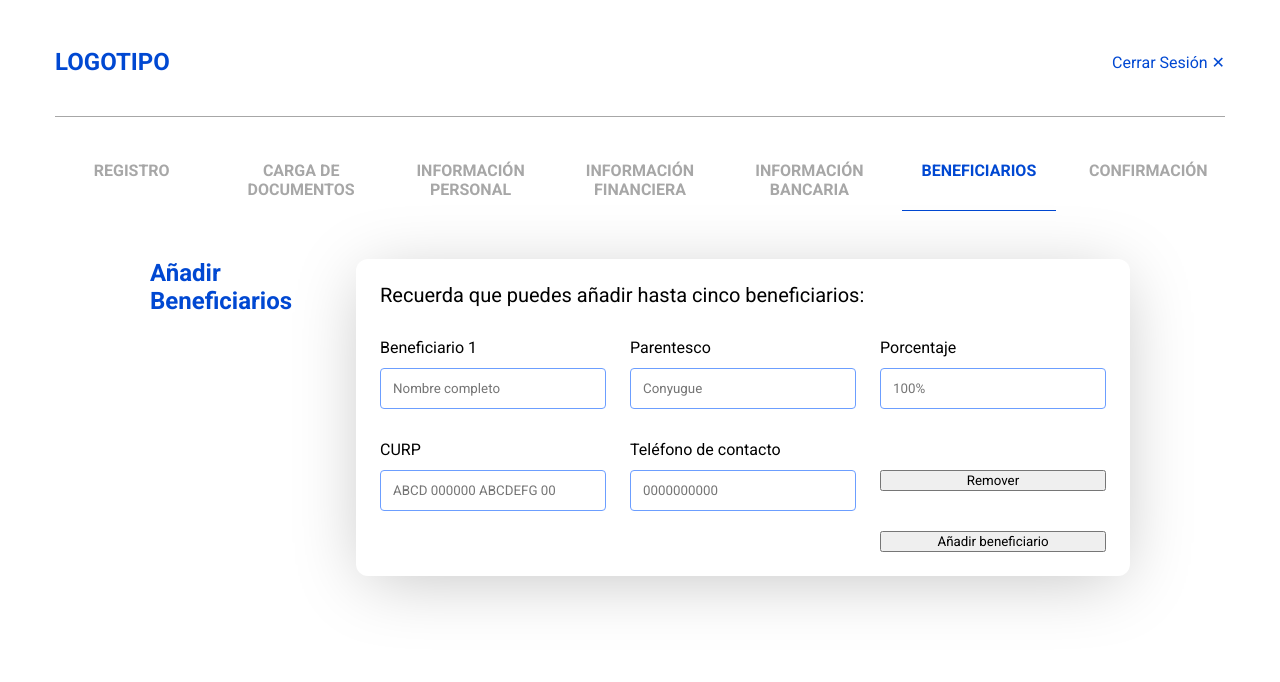
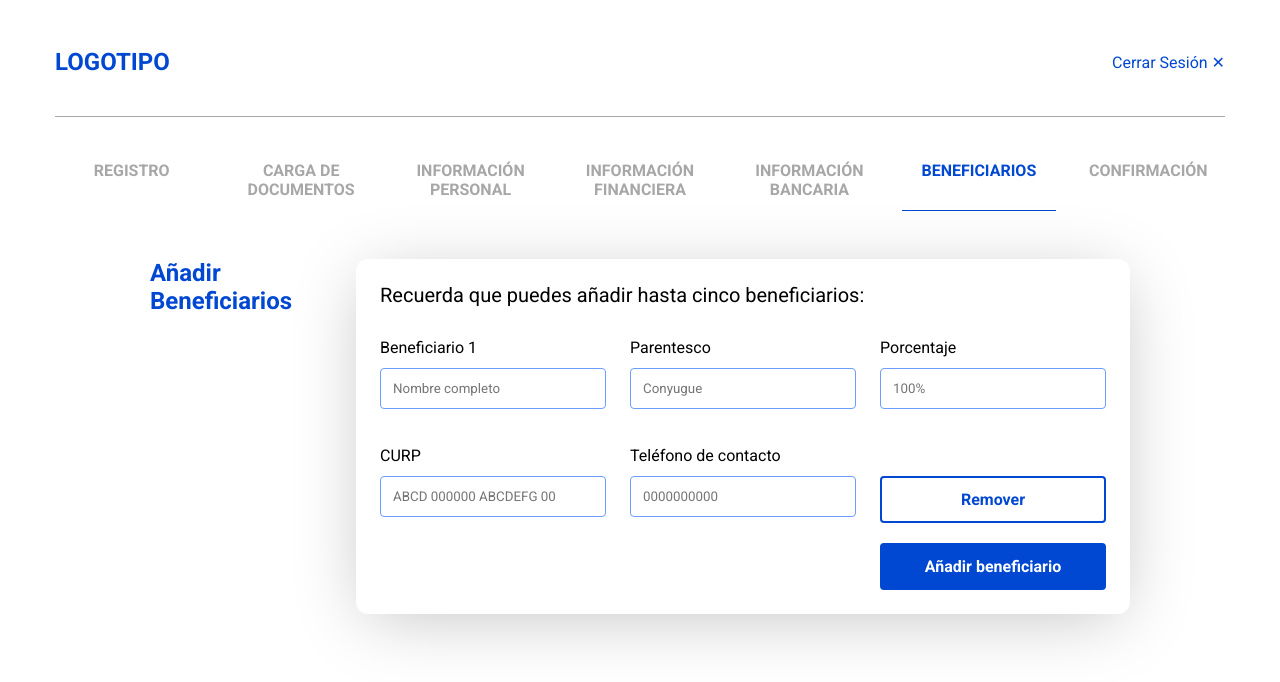
Before and after one commit to OscarAguilarL/prueba-web-trainee-columbus, a React (Vite) app: page / in a window 1280 px wide. Shown: the top 682 px of the page. Built offline with nearby package versions, Linux system fonts and the light colour scheme.

Commit message:
Create button component

```diff
--- a/src/components/Beneficiary.tsx
+++ b/src/components/Beneficiary.tsx
@@ -1,3 +1,5 @@
+import { Button } from "./Button"
+
 export const Beneficiary = () => {
   return (
     <div className="beneficiary">
@@ -35,13 +37,13 @@ export const Beneficiary = () => {
             <input type="tel" id="contactphone" placeholder="0000000000" />
           </div>
           <div className="beneficiary__form--field">
-            <button className="beneficiary__form--button">Remover</button>
+            <Button className="beneficiary__form--button">Remover</Button>
           </div>
         </div>
         <div className="beneficiary__form-third">
-          <button className="beneficiary__form--submit">
+          <Button isPrimary className="beneficiary__form--submit">
             Añadir beneficiario
-          </button>
+          </Button>
         </div>
       </form>
     </div>
--- /dev/null
+++ b/src/components/Button.tsx
@@ -0,0 +1,22 @@
+import { FC, PropsWithChildren } from 'react'
+
+interface ButtonProps extends PropsWithChildren<unknown> {
+  className?: string
+  isPrimary?: boolean
+}
+
+export const Button: FC<ButtonProps> = ({
+  className,
+  children,
+  isPrimary = false,
+}) => {
+  return (
+    <button
+      className={`app__button ${
+        isPrimary ? 'is-primary' : 'is-secondary'
+      } ${className}`}
+    >
+      {children}
+    </button>
+  )
+}
--- a/src/components/index.ts
+++ b/src/components/index.ts
@@ -1,3 +1,4 @@
 export * from './Header'
 export * from './Navigation'
 export * from './Beneficiary'
+export * from './Button'
--- /dev/null
+++ b/src/styles/components/_button.scss
@@ -0,0 +1,31 @@
+.app__button {
+  cursor: pointer;
+  display: block;
+  box-sizing: border-box;
+  padding: 0.75rem;
+
+  border: 2px solid $primary;
+  border-radius: 0.25rem;
+
+  font-weight: bold;
+  color: $primary;
+  font-size: 1rem;
+  transition: background-color 0.3s ease;
+}
+
+.app__button.is-primary {
+  background: $primary;
+  color: white;
+
+  &:hover {
+    background-color: darken($color: $primary, $amount: 15);
+  }
+}
+
+.app__button.is-secondary {
+  background: white;
+
+  &:hover {
+    background-color: darken($color: white, $amount: 15);
+  }
+}
--- a/src/styles/styles.scss
+++ b/src/styles/styles.scss
@@ -6,3 +6,4 @@
 @import './components/header';
 @import './components/navigation';
 @import './components/beneficiary';
+@import './components/button';
```
